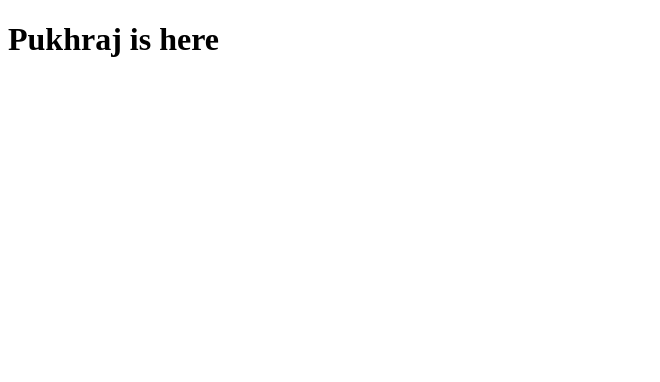
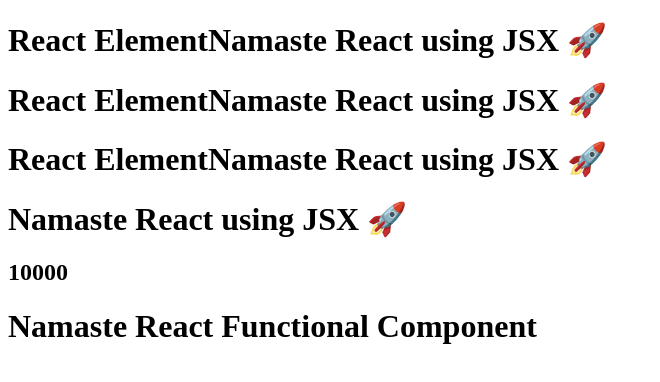
Before and after one commit to Student-Pukhraj/namaste-react, a React (Vite) app: page / in a window 1280 px wide. Shown: the top 382 px of the page, without its empty margins (0-660 px from the left). Built offline with nearby package versions, Linux system fonts and the light colour scheme.

Commit message:
Refactor App.js to implement functional components and improve structure; update index.html to correct root element; modify package.json to include build script
Signed-off-by: Pukhraj Jharotiya <pukhrajjharotiya15@gmail.com>

```diff
--- a/App.js
+++ b/App.js
@@ -17,14 +17,52 @@
 // babel
 // JSX =>Babel transpiles it to React.createElement => ReactElement-JS Object => HTMLElement(render)
 
-const jsxHeading = (
+// React Element
+
+const elem  = <span>React Element</span>
+const title = (
   <h1 className="head" tabIndex="1">
     Namaste React using JSX 🚀
   </h1>
 );
 
-console.log(jsxHeading);
+const Title = () => (
+  <h1 className="head" tabIndex="1">
+  {elem}
+    Namaste React using JSX 🚀
+  </h1>
+);
+
+const fn1 = () => true;
+
+const fn2 = () => {
+  return true;
+}
+
+// React Component
+// - Class based Component - OLD
+// - Functional Component - NEW
+
+// React Functional Component
+const HeadingComponent = () => {
+  return <h1 className="heading">Namaste React Functional Component</h1>
+}
+
+const number = 10000;
+
+// Component Composition
+const HeadingComponent2 = () => (
+    <div id="container">
+    {Title()}
+    <Title />
+    <Title></Title>
+    {title}
+    <h2>{number}</h2>
+   <h1 className="heading">Namaste React Functional Component</h1>
+    </div>
+)
+
 
 const root = ReactDOM.createRoot(document.getElementById("root"));
 
-root.render(jsxHeading);
+root.render(<HeadingComponent2 />);
--- a/index.html
+++ b/index.html
@@ -7,7 +7,7 @@
     <title>Pukhraj Namaste React</title>
   </head>
   <body>
-    <div id="header">
+    <div id="root">
       <h1>Pukhraj is here</h1>
     </div>
 
--- a/package.json
+++ b/package.json
@@ -20,6 +20,7 @@
   "type": "commonjs",
   "scripts": {
     "start": "parcel index.html",
+    "build": "parcel build index.html",
     "test": "jest"
   },
   "devDependencies": {
```
